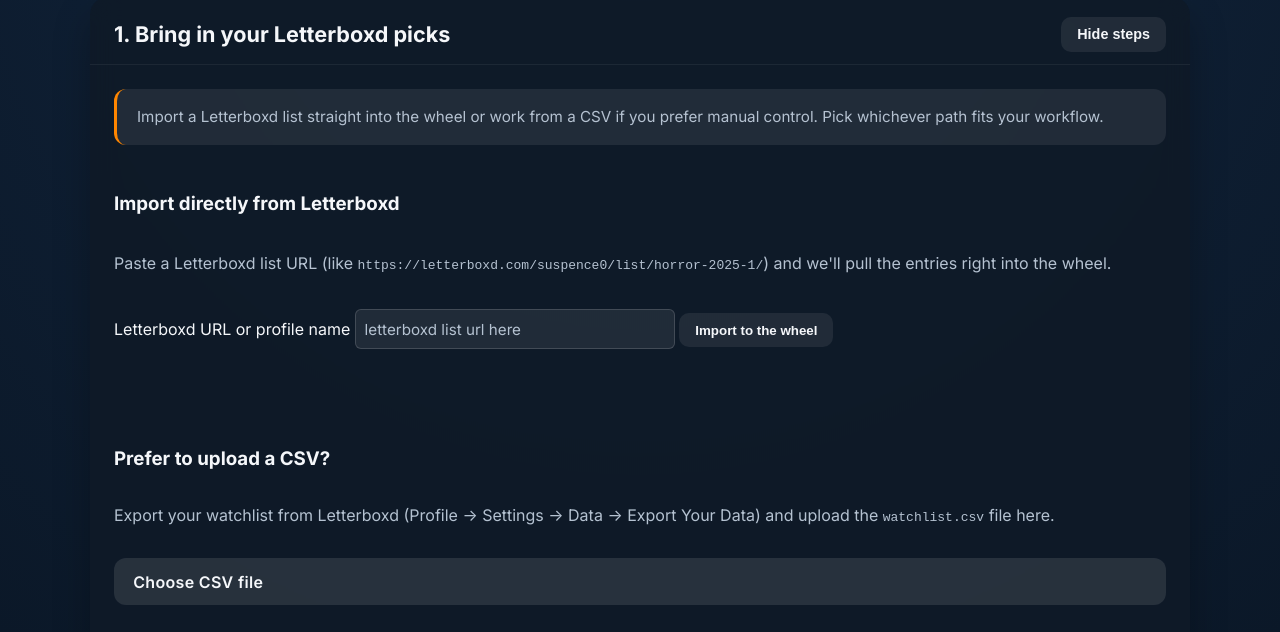
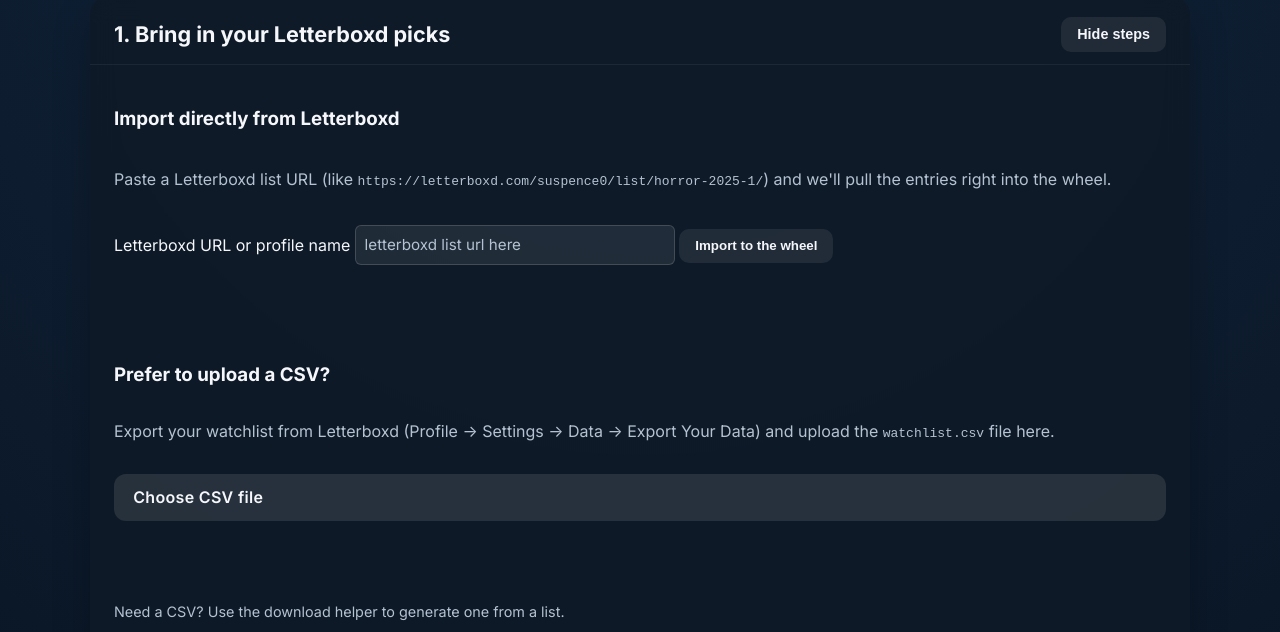
Before and after one commit to Suspence00/letterboxdwatchlistwheel, a plain HTML site: page index.html in a window 1280 px wide. Shown: the part 148-780 px from the top of the page. Drawn offline with Linux system fonts and the light colour scheme.

Commit message:
Collapse import card after successful Letterboxd import

```diff
--- a/index.html
+++ b/index.html
@@ -28,11 +28,6 @@
         >Hide steps</button>
       </div>
       <div class="card-body import-body" id="import-body">
-        <div class="import-guide" role="note">
-          <p>
-            Import a Letterboxd list straight into the wheel or work from a CSV if you prefer manual control. Pick whichever path fits your workflow.
-          </p>
-        </div>
         <div class="import-section import-section--primary">
           <h3>Import directly from Letterboxd</h3>
           <p class="helper-text">
--- a/script.js
+++ b/script.js
@@ -398,6 +398,7 @@
     selectedIds = new Set(allMovies.map((m) => m.id));
     updateMovieList();
     updateVetoButtonState();
+    setImportCardCollapsed(true);
 
     status.textContent = `Imported ${allMovies.length} movies successfully!`;
     status.classList.add('status--success');
```
